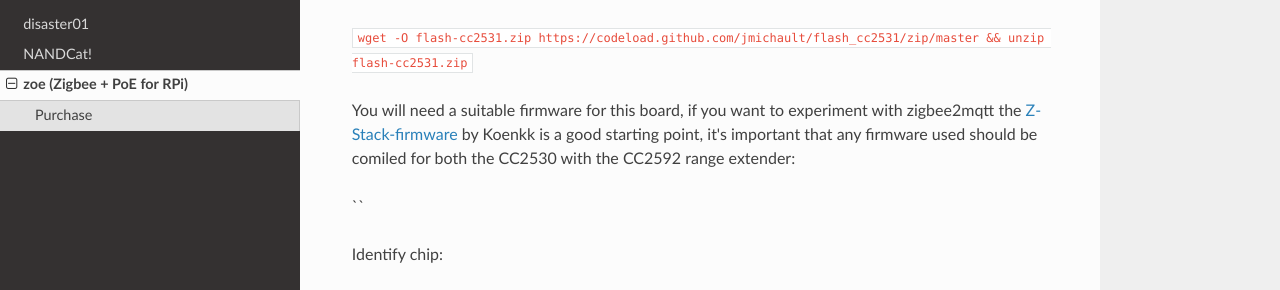
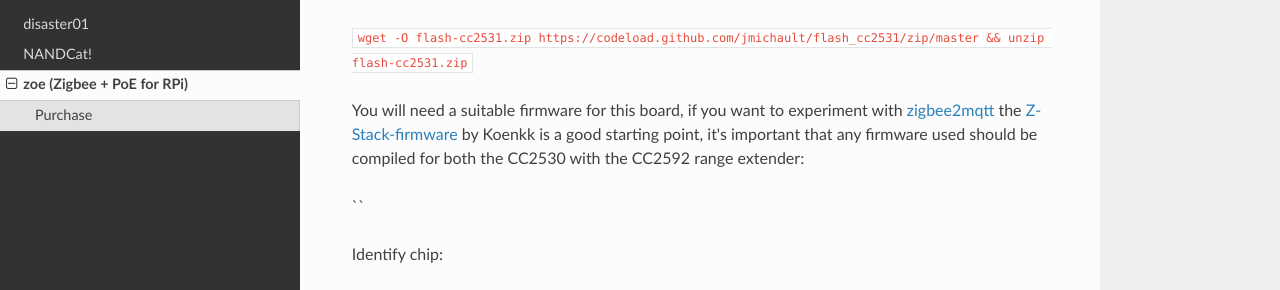
Before and after one commit to paul-jewell/docs, an MkDocs documentation site: the page built from docs/projects/zoe.md, in a window 1280 px wide and 900 px high, scrolled down 2577 px. Shown: the part 157-447 px from the top of the window. Built offline with MkDocs 1.6.1, drawn with Linux system fonts in a browser that asks for light colours; nearby versions of some CDN libraries.

Commit message:
tweak zigbee2mqtt note, add link

```diff
--- a/docs/projects/zoe.md
+++ b/docs/projects/zoe.md
@@ -80,7 +80,7 @@ Grab the latest flash-cc2531 and unzip:
 
 `wget -O flash-cc2531.zip https://codeload.github.com/jmichault/flash_cc2531/zip/master && unzip flash-cc2531.zip`
 
-You will need a suitable firmware for this board, if you want to experiment with zigbee2mqtt the [Z-Stack-firmware](https://github.com/Koenkk/Z-Stack-firmware/tree/master/coordinator) by Koenkk is a good starting point, it's important that any firmware used should be comiled for both the CC2530 with the CC2592 range extender:
+You will need a suitable firmware for this board, if you want to experiment with [zigbee2mqtt](https://www.zigbee2mqtt.io/) the [Z-Stack-firmware](https://github.com/Koenkk/Z-Stack-firmware/tree/master/coordinator) by Koenkk is a good starting point, it's important that any firmware used should be compiled for both the CC2530 with the CC2592 range extender:
 
 ``
 
```
